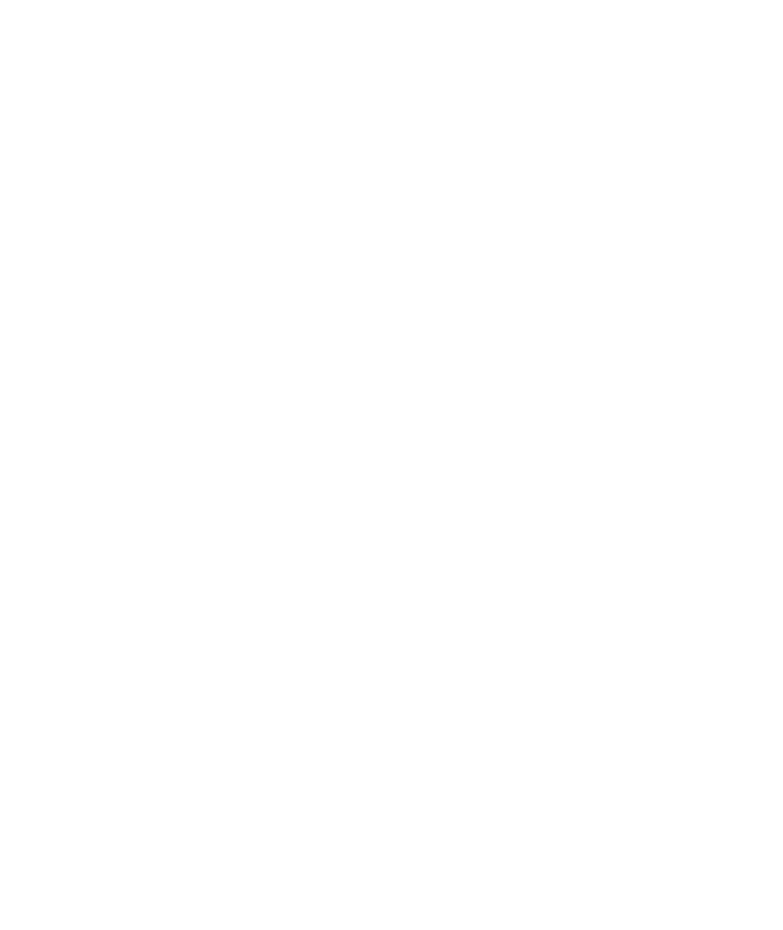
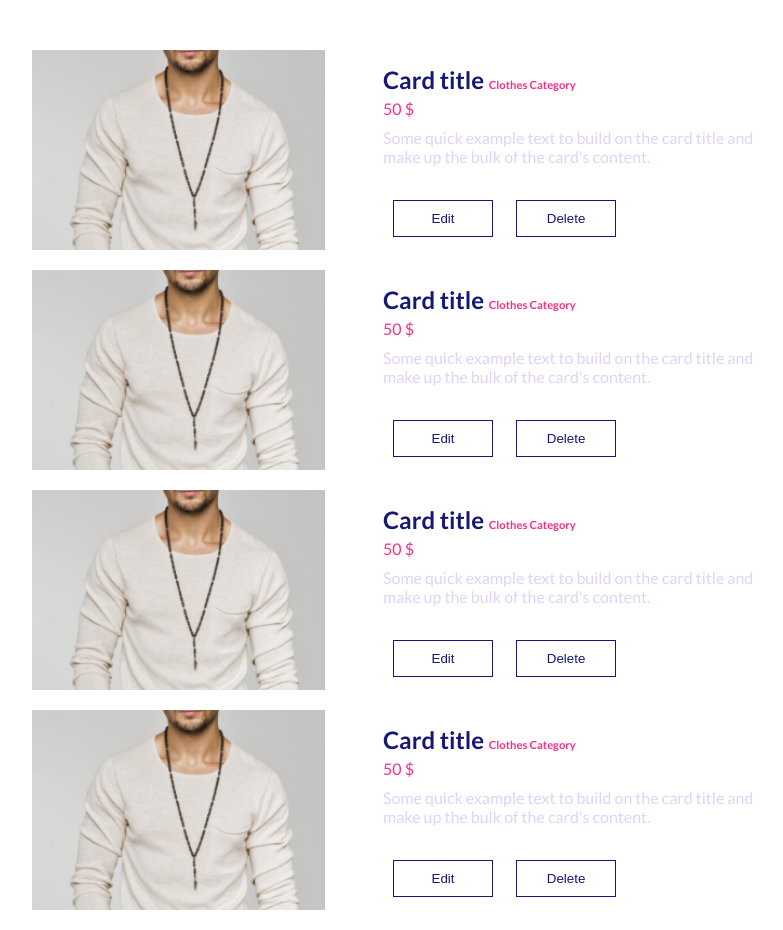
Before and after one commit to GSG-G11/ecommerce-team4, a plain HTML site: page seller-view.html in a window 1280 px wide. Shown: the whole page, without its empty margins (23-806 px from the left). Before the commit the page ends 800 px from the top, so only its background shows below. Drawn offline with nearby package versions, Linux system fonts and the light colour scheme.

Commit message:
create body of seller page and style it

```diff
--- a/css/seller-view.css
+++ b/css/seller-view.css
@@ -3,7 +3,7 @@
   [Table of contents]
 
   01. [Base (Global style for some elements)]
-  02. [Style Section Name]
+  02. [Style Section seller ]
   03. [Style Section Name]
   04ز [Style Section Name]
   05. [Style Section Name]
@@ -13,5 +13,66 @@
 -----------------------------------------------------------------------------------*/
 
 /* -----------------------------------------------------------------
-  Global style for some elements
+Style Section seller
 --------------------------------------------------------------------*/
+.card{
+  display: flex;
+  justify-content: space-between;
+  margin-bottom: 20px;
+}
+.seller{
+  margin-top: 50px;
+}
+.card-img{
+  width:25% ;
+  height: 200px;
+  overflow: hidden;
+}
+.card-img img{
+  max-width: 100%;
+  width: 100%;
+  max-height: 100%;
+  object-fit: cover;
+  transition: all 0.5s ease-in-out;
+}
+.card-img:hover img{
+  transform: scale(1.2);
+}
+.card-body{
+  width: 70%;
+  height: 200px;
+  padding-top: 15px;
+}
+.card-body .card-title{
+color: var(--NavyBlue);
+font-weight: bold;
+font-size: 1.5rem;
+}
+.card-body .card-title span{
+  font-size: 0.7rem;
+  color: var(--Pink);
+}
+.card-body .card-price{
+  display: inline-block;
+  margin: 5px 0px;
+  color: var(--Pink);
+}
+.card-body .card-text{
+color: var( --PantonePurple);
+width: 50%;
+margin: 5px 0px;
+}
+.card-body button{
+  display: inline-block;
+  width: 100px;
+  padding: 10px;
+  margin: 10px;
+  background-color: transparent;
+  border:1px solid var(--NavyBlue);
+  color: var(--NavyBlue);
+  transition: all 0.5s ease-in-out;
+}
+.card-body button:hover{
+  background-color: var(--NavyBlue);
+  color: #fff;
+}
--- a/seller-view.html
+++ b/seller-view.html
@@ -21,7 +21,7 @@
 
     <!-- Calling CSS Files -->
     <link rel="stylesheet" href="css/style.css" />
-    <!-- <link rel="stylesheet" href="css/your-page.css"> -->
+    <link rel="stylesheet" href="css/seller-view.css">
     <link rel="stylesheet" href="css/media.css" />
 
     <!-- Favicon -->
@@ -36,7 +36,80 @@
     <!-- End Page Header -->
 
     <!-- Start Page Main -->
-    <main class="page-main"></main>
+    <main class="page-main">
+     <div class="container">
+       <div class="seller">
+        <div class="card">
+          <div class="card-img">
+            <img src="img/product1.png" alt="product-image">
+          </div>
+          <div class="card-body">
+            <h3 class="card-title">
+              Card title
+            <span>Clothes Category</span>
+            </h3>
+            <span class="card-price">50 $</span>
+            <p class="card-text">Some quick example text to build on the card title and make up the bulk of the card's content.</p>
+
+            <br>
+            <button class="card-edit">Edit</button>
+            <button class="card-delete">Delete</button>
+          </div>
+        </div>
+        <div class="card">
+          <div class="card-img">
+            <img src="img/product1.png" alt="product-image">
+          </div>
+          <div class="card-body">
+            <h3 class="card-title">
+              Card title
+            <span>Clothes Category</span>
+            </h3>
+            <span class="card-price">50 $</span>
+            <p class="card-text">Some quick example text to build on the card title and make up the bulk of the card's content.</p>
+
+            <br>
+            <button class="card-edit">Edit</button>
+            <button class="card-delete">Delete</button>
+          </div>
+        </div>
+        <div class="card">
+          <div class="card-img">
+            <img src="img/product1.png" alt="product-image">
+          </div>
+          <div class="card-body">
+            <h3 class="card-title">
+              Card title
+            <span>Clothes Category</span>
+            </h3>
+            <span class="card-price">50 $</span>
+            <p class="card-text">Some quick example text to build on the card title and make up the bulk of the card's content.</p>
+
+            <br>
+            <button class="card-edit">Edit</button>
+            <button class="card-delete">Delete</button>
+          </div>
+        </div>   <div class="card">
+          <div class="card-img">
+            <img src="img/product1.png" alt="product-image">
+          </div>
+          <div class="card-body">
+            <h3 class="card-title">
+              Card title
+            <span>Clothes Category</span>
+            </h3>
+            <span class="card-price">50 $</span>
+            <p class="card-text">Some quick example text to build on the card title and make up the bulk of the card's content.</p>
+
+            <br>
+            <button class="card-edit">Edit</button>
+            <button class="card-delete">Delete</button>
+          </div>
+        </div>
+         </div>
+       </div>
+     </div>
+    </main>
     <!-- End Page Main -->
 
     <!-- Start Page Footer -->
```
